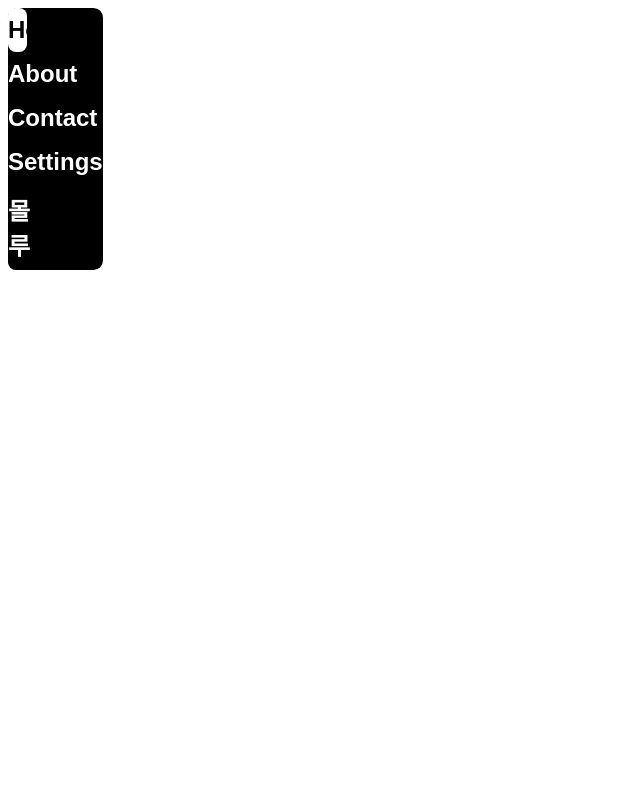
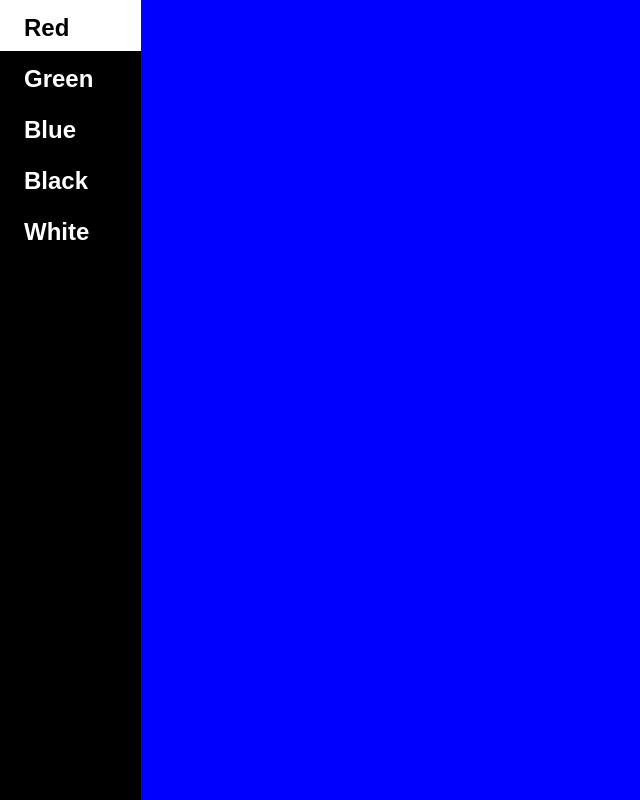
Before and after one commit to jungsungwook/RPAToDoList, a React (Create React App) app: page / in a window 1280 px wide. Shown: the whole page, without its empty margins (0-640 px from the left). Built offline with nearby package versions, Linux system fonts and the light colour scheme.

Commit message:
refac: dir refactor

```diff
--- a/public/index.html
+++ b/public/index.html
@@ -10,34 +10,11 @@
       content="Web site created using create-react-app"
     />
     <link rel="apple-touch-icon" href="%PUBLIC_URL%/logo192.png" />
-    <!--
-      manifest.json provides metadata used when your web app is installed on a
-      user's mobile device or desktop. See https://developers.google.com/web/fundamentals/web-app-manifest/
-    -->
     <link rel="manifest" href="%PUBLIC_URL%/manifest.json" />
-    <!--
-      Notice the use of %PUBLIC_URL% in the tags above.
-      It will be replaced with the URL of the `public` folder during the build.
-      Only files inside the `public` folder can be referenced from the HTML.
-
-      Unlike "/favicon.ico" or "favicon.ico", "%PUBLIC_URL%/favicon.ico" will
-      work correctly both with client-side routing and a non-root public URL.
-      Learn how to configure a non-root public URL by running `npm run build`.
-    -->
     <title>React App</title>
   </head>
-  <body>
+  <body style="margin:0px;">
     <noscript>You need to enable JavaScript to run this app.</noscript>
     <div id="root"></div>
-    <!--
-      This HTML file is a template.
-      If you open it directly in the browser, you will see an empty page.
-
-      You can add webfonts, meta tags, or analytics to this file.
-      The build step will place the bundled scripts into the <body> tag.
-
-      To begin the development, run `npm start` or `yarn start`.
-      To create a production bundle, use `npm run build` or `yarn build`.
-    -->
   </body>
 </html>
--- /dev/null
+++ b/src/App.tsx
@@ -0,0 +1,55 @@
+
+import React, { useState } from 'react';
+import styled from 'styled-components';
+import SideBarComponent from './components/SideBarComponent';
+import Router from './Router';
+
+function App(){
+    const MenuContainer = styled.div`
+        display: flex;
+        flex-direction: row;
+        height: 100vh;
+        width: 100%;
+        `;
+    const menuList = [
+        {
+            id: "0",
+            text: "　Red",
+        },
+        {
+            id: "1",
+            text: "　Green　　",
+        },
+        {
+            id: "2",
+            text: "　Blue",
+        },
+        {
+            id: "3",
+            text: "　Black",
+        },
+        {
+            id: "4",
+            text: "　White",
+        }
+    ];
+
+    const [currentMenu, setCurrentMenu] = useState(menuList[0].id);
+    const changeState = (id: string) => {
+    setCurrentMenu(id);
+    };
+
+    return(
+        <MenuContainer className="menu">
+            <SideBarComponent
+                currentMenu={currentMenu}
+                menuList={menuList}
+                changeState={changeState}
+                />
+            <Router />
+        </MenuContainer>
+    );
+
+}
+
+export default App;
--- a/src/components/MenuButtonComponent.tsx
+++ b/src/components/MenuButtonComponent.tsx
@@ -4,7 +4,6 @@ const MenuButtonComponent = (props: any) => {
     const DefaultButton = styled.button`
         background-color: #000;
         border: none;
-        border-radius: 0.5rem;
         color: #fff;
         cursor: pointer;
         font-size: 1.5rem;
@@ -12,7 +11,6 @@ const MenuButtonComponent = (props: any) => {
         margin: 0rem 0;
         padding: 0.5rem 0rem;
         text-align: left;
-        width: 20%;
         &:hover {
             background-color: #fff;
             color: #000;
--- a/src/components/SideBarComponent.tsx
+++ b/src/components/SideBarComponent.tsx
@@ -2,59 +2,35 @@ import { useState, useEffect, Fragment } from "react";
 import styled from "styled-components";
 import MenuButtonComponent from "./MenuButtonComponent";
 
-const SideBarComponent = () => {
-    const MenuList = [
-        {
-            id: "0",
-            text: "Home",
-        },
-        {
-            id: "1",
-            text: "About",
-        },
-        {
-            id: "2",
-            text: "Contact",
-        },
-        {
-            id: "3",
-            text: "Settings",
-        },
-        {
-            id: "4",
-            text: "몰루",
-        }
-    ];
+const SideBarComponent = (props: any) => {
 
     const MenuContainer = styled.div`
         display: flex;
         flex-direction: column;
         background-color: #000;
-        border-radius: 0.6rem;
     `;
 
-    const [currentMenu, setCurrentMenu] = useState(MenuList[0].id);
 
     const onClickMenu = (id: string) => {
-        setCurrentMenu(id);
+        props.changeState(id);
     };
 
     useEffect(() => {
         //set color of current menu
         const menuButtons = document.getElementsByClassName("menu__button");
         Array.from(menuButtons).forEach((menuButton: any) => {
-            if (menuButton.id === currentMenu) {
+            if (menuButton.id === props.currentMenu) {
                 menuButton.classList.add("menu__button--active");
             }else{
                 menuButton.classList.remove("menu__button--active");
             }
         });
-    }, [currentMenu]);
+    }, [props.currentMenu]);
 
     return (
         <Fragment>
             <MenuContainer className="menu__container">
-                {MenuList.map((menu) => (
+                {props.menuList.map((menu:any) => (
                     <MenuButtonComponent
                         id = {menu.id}
                         text = {menu.text}
--- a/src/index.tsx
+++ b/src/index.tsx
@@ -1,14 +1,15 @@
-import React from 'react';
+import React, { useState } from 'react';
 import ReactDOM from 'react-dom/client';
-import SideBarComponent from './components/SideBarComponent';
-import Router from './Router';
+import App from './App';
+
 
 const container = document.getElementById('root');
 const root = ReactDOM.createRoot(
   document.getElementById('root') as HTMLElement
 );
+
 root.render(
   <React.StrictMode>
-    <Router />
+    <App />
   </React.StrictMode>
 );
--- a/src/pages/Home.tsx
+++ b/src/pages/Home.tsx
@@ -1,19 +1,30 @@
-import React, { Fragment } from 'react';
+import React, { Fragment, useEffect, useState } from 'react';
 import styled from 'styled-components';
-import MenuButtonComponent from '../components/MenuButtonComponent';
-import SideBarComponent from '../components/SideBarComponent';
-function Home() {
+function Home(props: any) {
+
+    useEffect(() => {
+        console.log("currentMenuHome: " + props.currentMenu);
+    }, [props.currentMenu]);
+
     const MenuContainer = styled.div`
         display: flex;
         flex-direction: row;
-        height: 100%;
-        width: 1000px;
+        height: 100vh;
+        width: 100%;
         `;
+    const TempContainer = styled.div`
+        display: flex;
+        flex: 1;
+        flex-direction: column;
+        background-color: blue;
+        height: min-height;
+        min-width: 100px;
+        `;
+
     return (
         <Fragment>
-            <MenuContainer className="menu">
-                <SideBarComponent />
-            </MenuContainer>
+                <TempContainer>
+                </TempContainer>
         </Fragment>
 
     );
```
